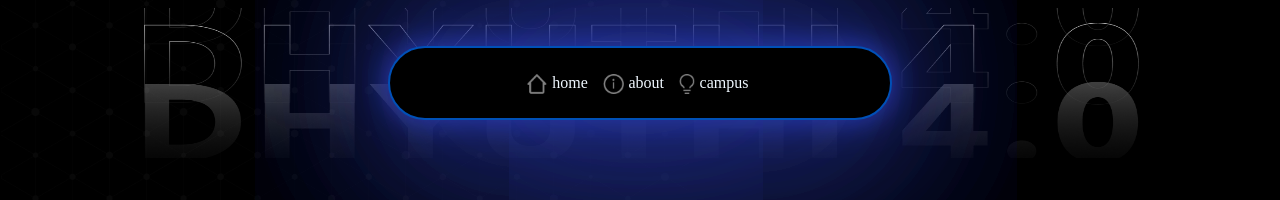
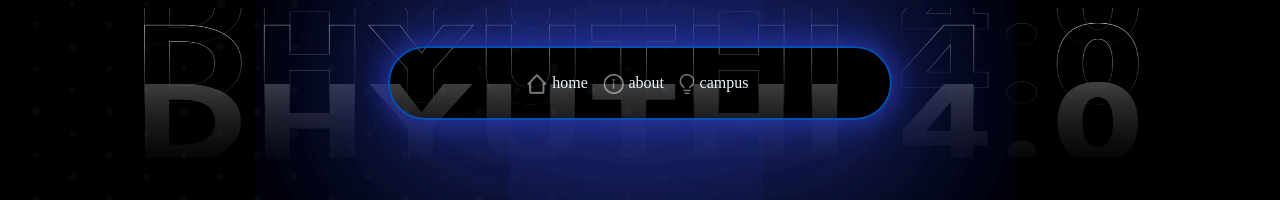
Before and after one commit to mellofordev/dhyuthimetaverse, a website: page public/index.html in a window 1280 px wide. Shown: the top 200 px of the page. Drawn offline with Linux system fonts and the light colour scheme; a web font is replaced by a local one.

Commit message:
new background for topspot ui

```diff
--- a/public/index.html
+++ b/public/index.html
@@ -79,7 +79,7 @@
             animation-name: smoothspotback;
             animation-duration: 1s;
             animation-delay: 0ms;
-            background-color: black;
+            background-color: blacl;
 
         }
         .topspot:hover,.topspot:active,.topspot:focus{
```
